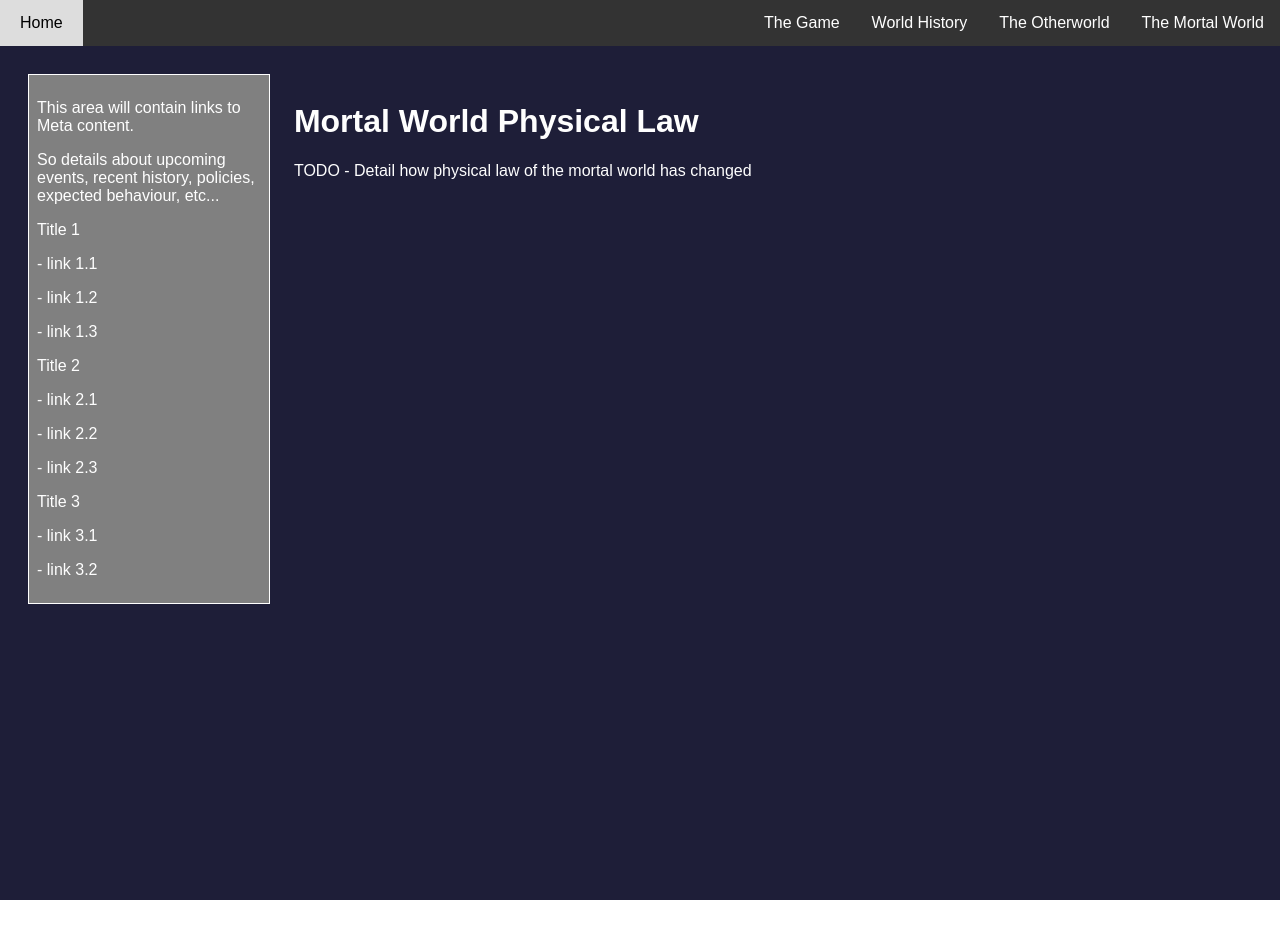
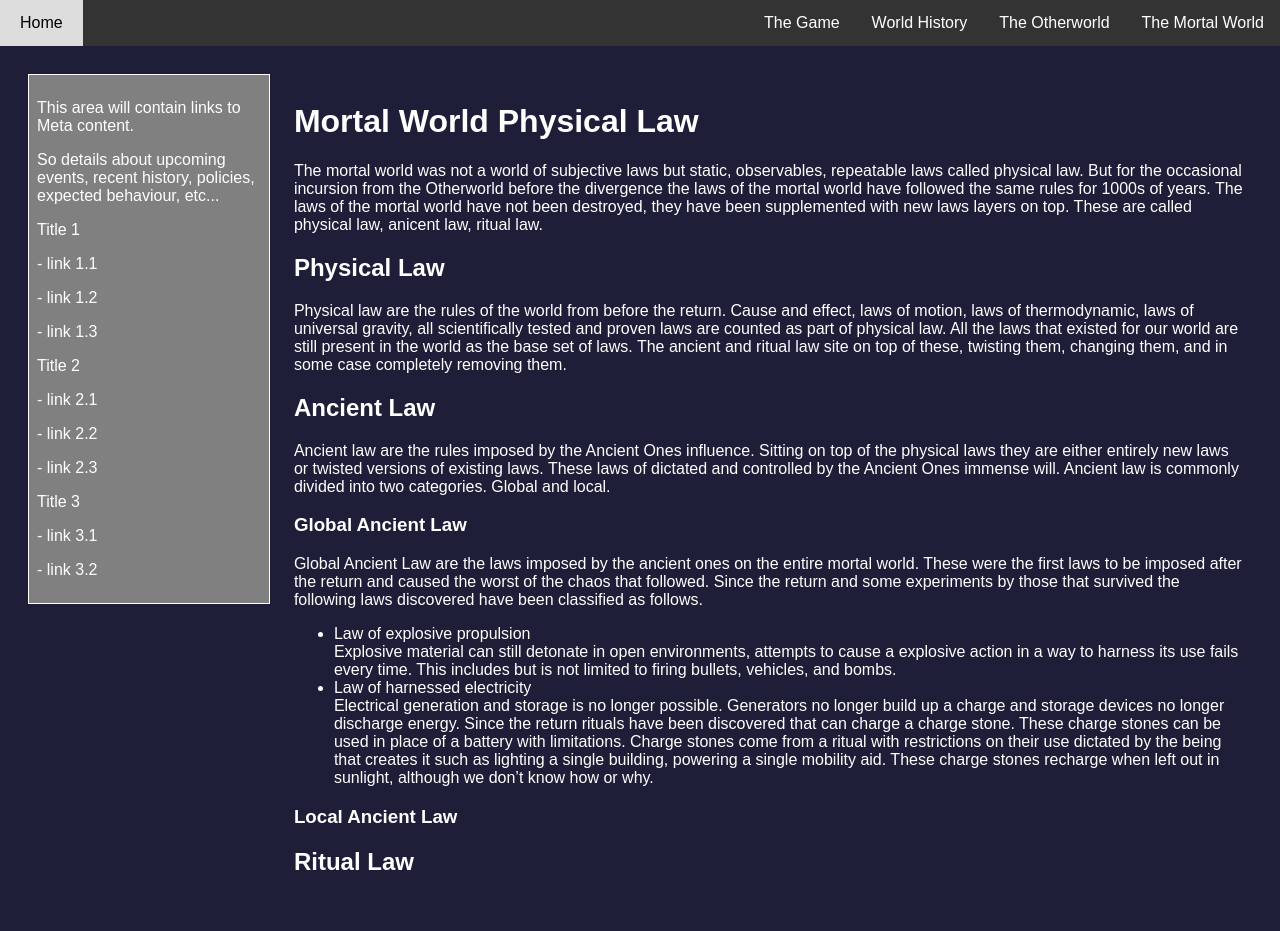
Before and after one commit to KikiUnique/KikiUnique.github.io, a Jekyll site: the page built from docs/world/physicallaw.md, in a window 1280 px wide. Built offline with Jekyll 4.4.1, drawn with Linux system fonts in a browser that asks for light colours; the repository's description, which GitHub fills in, is left out; before the commit the page ends 900 px from its top, so only the background shows below that.

Commit message:
Update physical law

```diff
--- a/docs/world/physicallaw.md
+++ b/docs/world/physicallaw.md
@@ -3,4 +3,23 @@ layout: default
 title: Mortal World Physical Law
 ---
 
-TODO - Detail how physical law of the mortal world has changed
+The mortal world was not a world of subjective laws but static, observables, repeatable laws called physical law. But for the occasional incursion from the Otherworld before the divergence the laws of the mortal world have followed the same rules for 1000s of years.
+The laws of the mortal world have not been destroyed, they have been supplemented with new laws layers on top. These are called physical law, anicent law, ritual law.
+
+## Physical Law
+Physical law are the rules of the world from before the return. Cause and effect, laws of motion, laws of thermodynamic, laws of universal gravity, all scientifically tested and proven laws are counted as part of physical law. All the laws that existed for our world are still present in the world as the base set of laws. The ancient and ritual law site on top of these, twisting them, changing them, and in some case completely removing them.
+
+## Ancient Law
+Ancient law are the rules imposed by the Ancient Ones influence. Sitting on top of the physical laws they are either entirely new laws or twisted versions of existing laws. These laws of dictated and controlled by the Ancient Ones immense will. Ancient law is commonly divided into two categories. Global and local.
+
+### Global Ancient Law
+Global Ancient Law are the laws imposed by the ancient ones on the entire mortal world. These were the first laws to be imposed after the return and caused the worst of the chaos that followed. Since the return and some experiments by those that survived the following laws discovered have been classified as follows.
+ - Law of explosive propulsion
+  Explosive material can still detonate in open environments, attempts to cause a explosive action in a way to harness its use fails every time. This includes but is not limited to firing bullets, vehicles, and bombs.
+ - Law of harnessed electricity
+  Electrical generation and storage is no longer possible. Generators no longer build up a charge and storage devices no longer discharge energy. Since the return rituals have been discovered that can charge a charge stone. These charge stones can be used in place of a battery with limitations. Charge stones come from a ritual with restrictions on their use dictated by the being that creates it such as lighting a single building, powering a single mobility aid. These charge stones recharge when left out in sunlight, although we don't know how or why.
+
+### Local Ancient Law
+
+
+## Ritual Law
```
